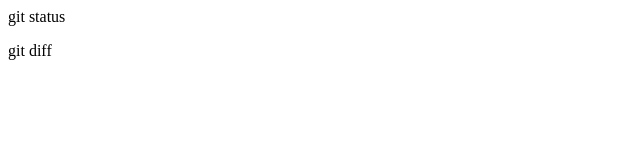
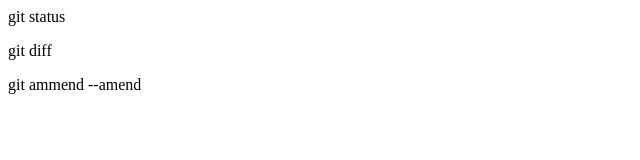
Before and after one commit to muscleanimal/git_tutrial, a plain HTML site: page index.html in a window 1280 px wide. Shown: the whole page, without its empty margins (0-640 px from the left). Drawn offline with Linux system fonts and the light colour scheme.

Commit message:
git commit --amendを追記

```diff
--- a/index.html
+++ b/index.html
@@ -1,2 +1,3 @@
 <p>git status</p>
 <p>git diff</p>
+<p>git ammend --amend</p>
```
